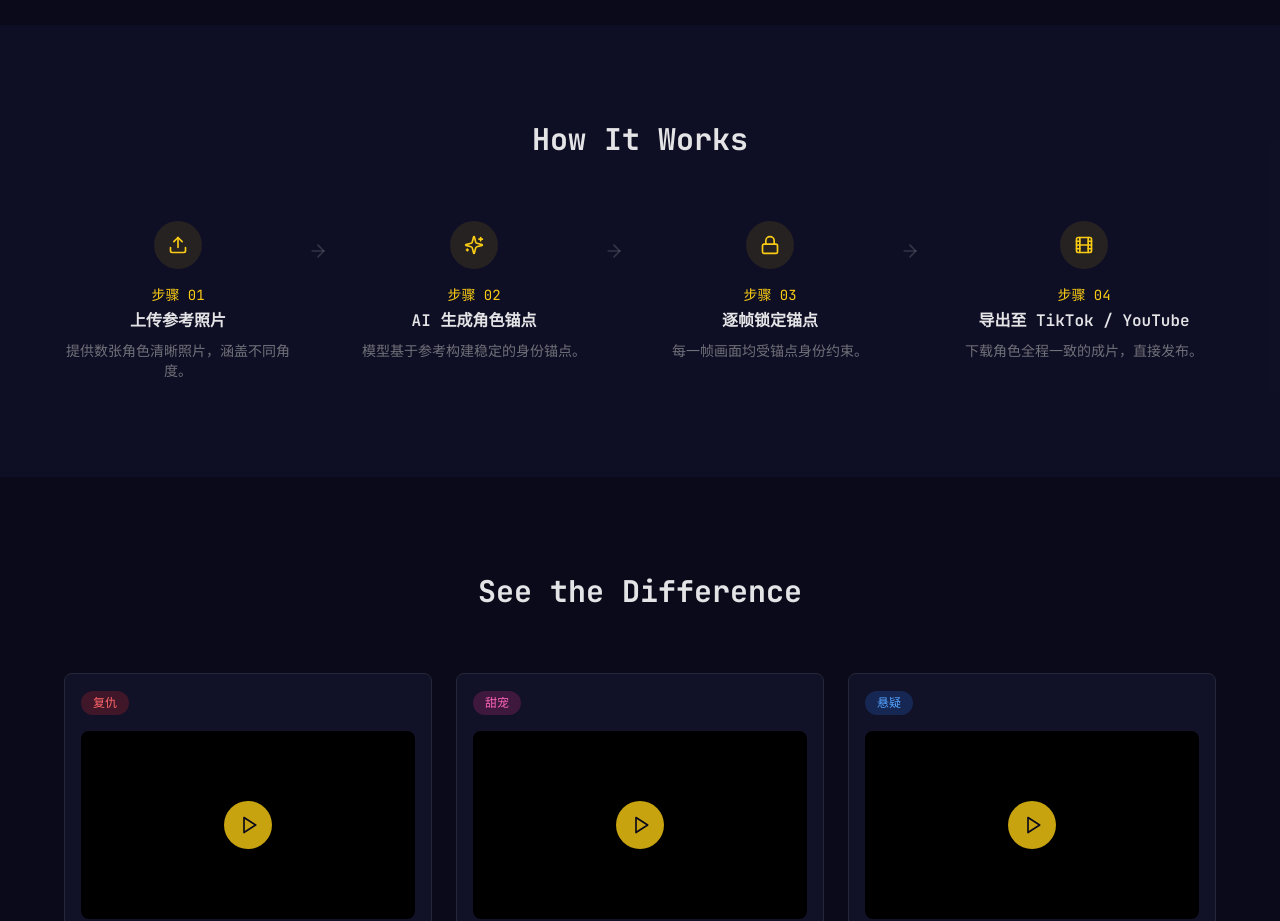
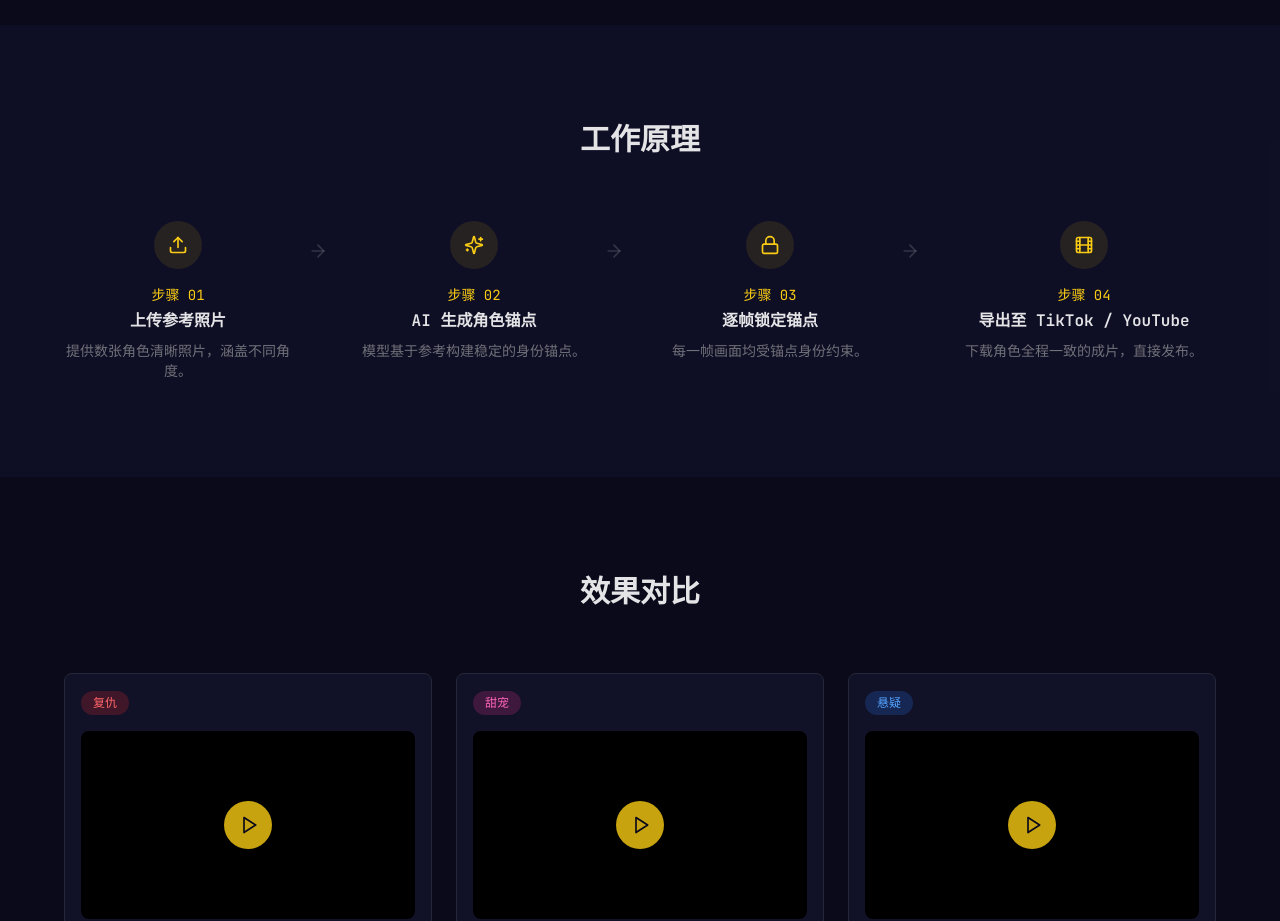
Before and after one commit to pickboon/agito-reelray, a Next.js app: page / in a window 1280 px wide. Shown: the part 1640-2561 px from the top of the page. Built offline with nearby package versions, Linux system fonts and the light colour scheme.

Commit message:
fix(i18n): 2 remaining h2 headings (How It Works / See the Difference)

```diff
--- a/app/page.tsx
+++ b/app/page.tsx
@@ -200,7 +200,7 @@ export default function Home() {
         >
           <div className="max-w-6xl mx-auto">
             <h2 className="text-3xl font-bold text-center mb-16">
-              How It Works
+              工作原理
             </h2>
 
             <div className="grid grid-cols-1 sm:grid-cols-2 lg:grid-cols-4 gap-8 relative">
@@ -257,7 +257,7 @@ export default function Home() {
         <section id="demo" className="py-24 px-6">
           <div className="max-w-6xl mx-auto">
             <h2 className="text-3xl font-bold text-center mb-16">
-              See the Difference
+              效果对比
             </h2>
 
             <div className="grid grid-cols-1 md:grid-cols-3 gap-6">
```
